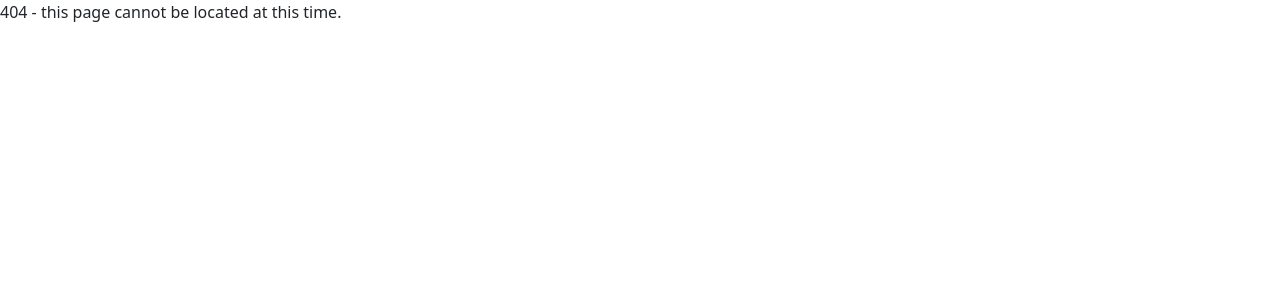
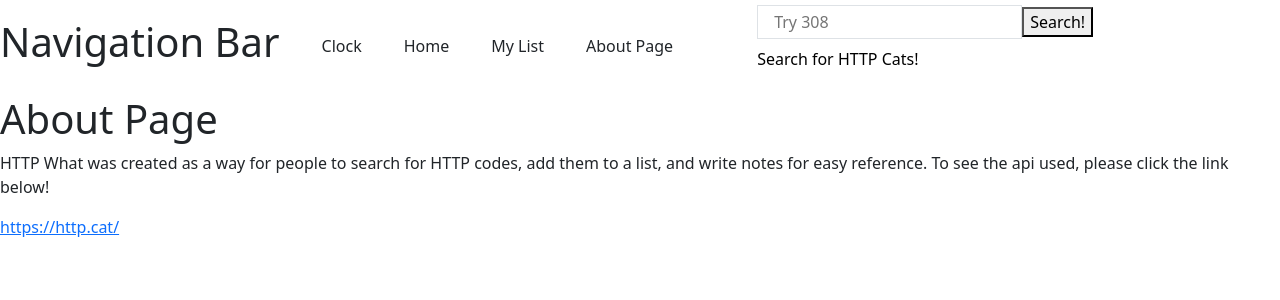
Before and after one commit to kayle-ervin1510/Personal_Project, a React (Vite) app in the folder personal_proj_front/: page /about in a window 1280 px wide. Before the commit this address had no page. Shown: the top 300 px of the page. Built offline with nearby package versions, Linux system fonts and the light colour scheme.

Commit message:
added in the cat api I used, in an about page

```diff
--- a/personal_proj_front/src/components/NavBar.jsx
+++ b/personal_proj_front/src/components/NavBar.jsx
@@ -11,6 +11,7 @@ export default function NavBar() {
             <Nav.Link as={Link} to="/Clock">Clock</Nav.Link>
             <Nav.Link as={Link} to="/home">Home</Nav.Link>
             <Nav.Link as={Link} to="/list">My List </Nav.Link>
+            <Nav.Link as={Link} to="/about">About Page</Nav.Link>
             <Nav.Link></Nav.Link>
             <Search/>
         </Navbar>
--- /dev/null
+++ b/personal_proj_front/src/pages/AboutPage.jsx
@@ -0,0 +1,20 @@
+import {useState} from 'react';
+
+export default function AboutPage() {
+
+
+
+    return (
+        <>
+            <h1>About Page</h1>
+                <p>
+                    HTTP What was created as a way for people to search for HTTP codes,
+                    add them to a list, and write notes for easy reference.
+                    To see the api used, please click the link below!
+                </p>
+                <a href="https://http.cat/">https://http.cat/</a>
+
+        </>
+    )
+
+}
--- a/personal_proj_front/src/router.jsx
+++ b/personal_proj_front/src/router.jsx
@@ -5,6 +5,7 @@ import ErrorPage from './pages/ErrorPage';
 import ListPage from './pages/ListPage';
 import NotFound from './pages/NotFound';
 import Clock from './components/Clock';
+import AboutPage from './pages/AboutPage';
 import HttpCatDeetsPage from './pages/HttpCatDeetsPage'
 import App from './App';
 
@@ -22,7 +23,10 @@ const router = createBrowserRouter([
             element:<AuthPage />,
             loader:redirectIfLoggedIn
             },
-
+            {
+                path: '/about',
+                element: <AboutPage />
+            },
 
             {
                 path:'/home',
```
